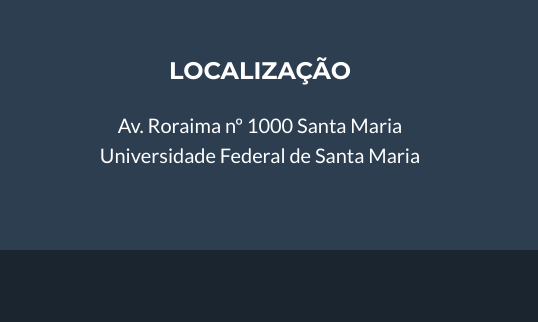
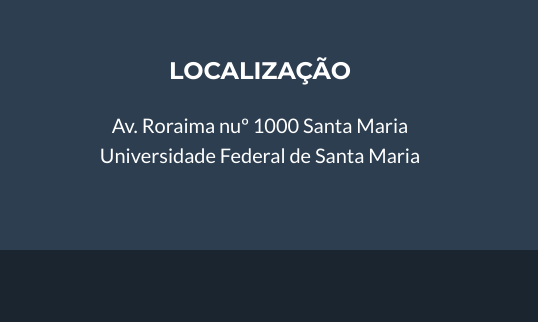
Before and after one commit to elc1090/project1-diovani-f, a plain HTML site: page index.html in a window 1280 px wide. Shown: the part 2879-3201 px from the top of the page, 0-538 px from the left. Drawn offline with nearby package versions, Linux system fonts and the light colour scheme.

Commit message:
Update index.html

```diff
--- a/index.html
+++ b/index.html
@@ -196,7 +196,7 @@
                     <div class="col-lg-4 mb-5 mb-lg-0">
                         <h4 class="text-uppercase mb-4">Localização</h4>
                         <p class="lead mb-0">
-                            Av. Roraima nº 1000 Santa Maria
+                            Av. Roraima nuº 1000 Santa Maria
                             <br />
                             Universidade Federal de Santa Maria
                         </p>
```
